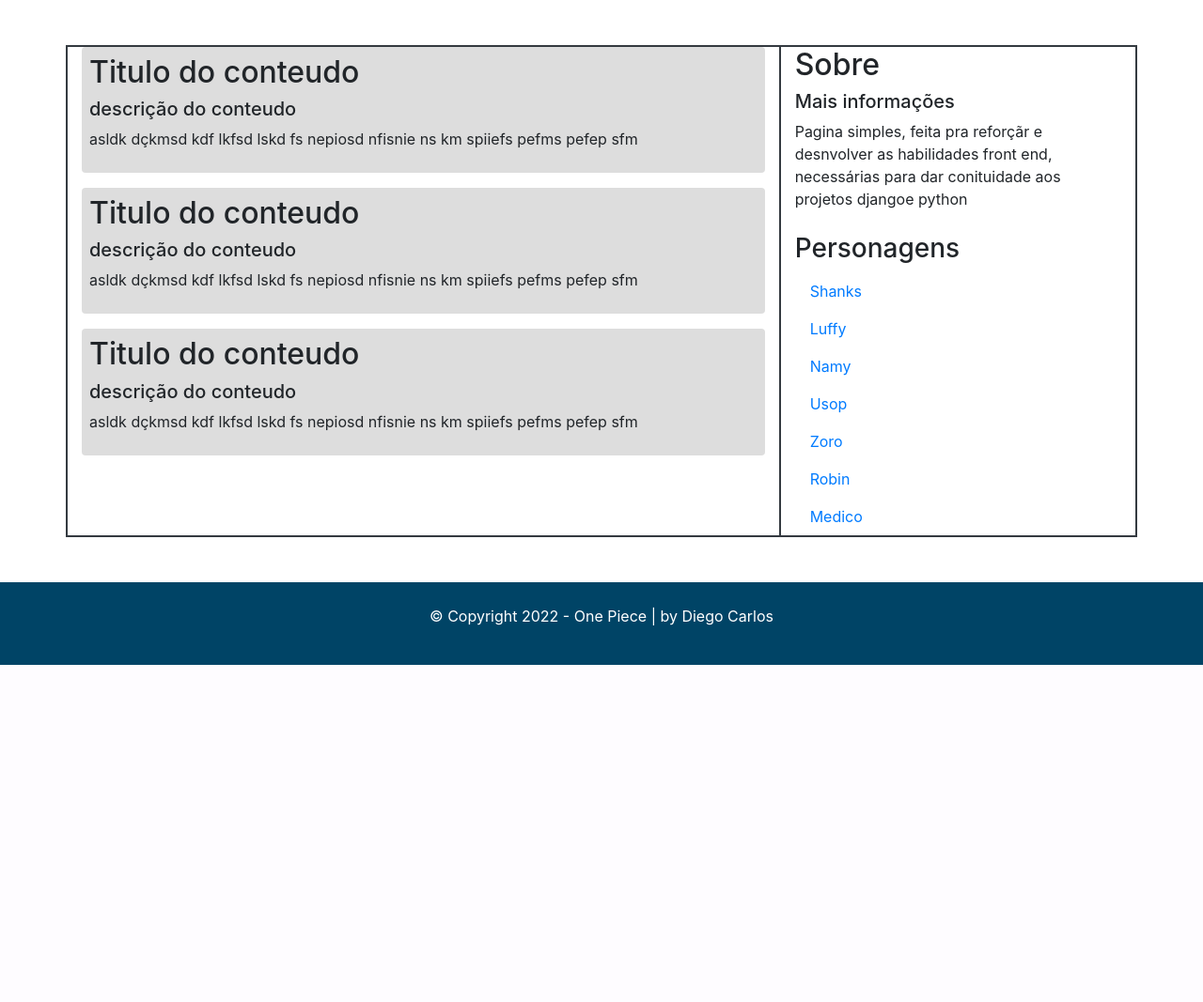
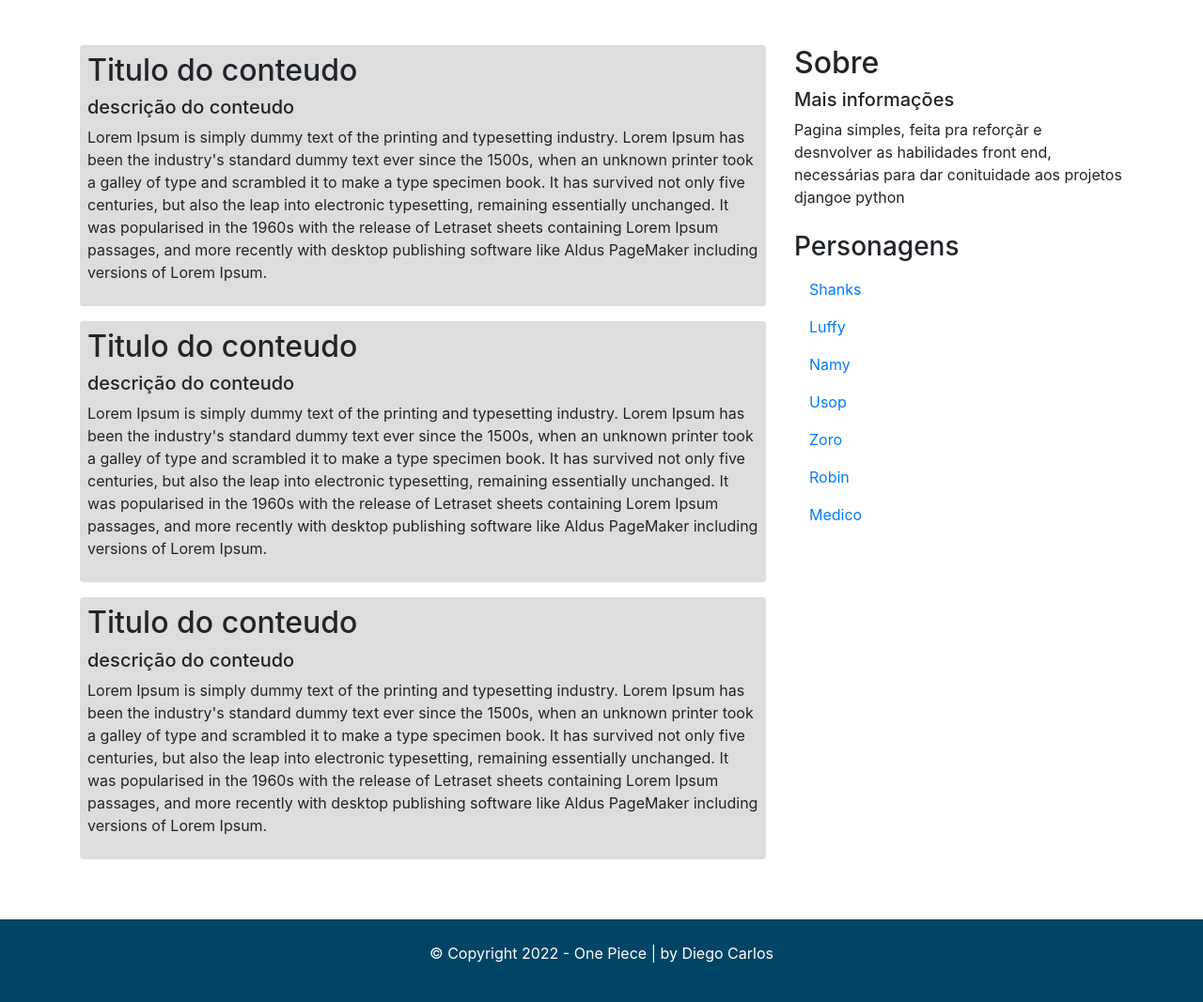
Before and after one commit to dcarll/pagina-web, a Django app: template core/templates/index.html in a window 1280 px wide. Shown: the part 186-1253 px from the top of the page at 94% size. Before the commit the page ends 894 px from the top, so only its background shows below. Run offline with Django 4.2, Linux system fonts and the light colour scheme; the template is opened without the code that fills it, so the values that code supplies are empty; parts of the project's set-up code (start-up, migrations or seed data) failed here and were passed over; some libraries are stand-ins or nearby versions.

Commit message:
pagina completa 1

```diff
--- a/core/static/css/custom.css
+++ b/core/static/css/custom.css
@@ -7,6 +7,9 @@
 .custom-header{
 
     background-image: url("/static/imagens/nav_one_piece.png");
+    width: 100%;
+    height: auto;
+
 
 
 }
--- a/core/templates/_container.html
+++ b/core/templates/_container.html
@@ -1,26 +1,44 @@
 {% load static %}
-<main class="container mt-5 border border-1 border-dark">
+<main class="container mt-5">
 	<div class="row">
-		<div class="col-sm-8 border border-1 border-dark">
+		<div class="col-sm-8 ">
 			<div class="rounded p-2 mb-3 bg-cinzaClaro">
 				<h2>Titulo do conteudo</h2>
 				<h5>descrição do conteudo</h5>
-				<p> asldk dçkmsd  kdf  lkfsd lskd fs nepiosd nfisnie ns km spiiefs pefms pefep sfm</p>
+				<p> Lorem Ipsum is simply dummy text of the printing and typesetting industry. Lorem Ipsum has been the
+					industry's standard dummy text ever since the 1500s, when an unknown printer took a galley of type
+					and scrambled it to make a type specimen book. It has survived not only five centuries, but also the
+					leap into electronic typesetting, remaining essentially unchanged. It was popularised in the 1960s with
+					the release of Letraset sheets containing Lorem Ipsum passages, and more recently with desktop
+					publishing software like Aldus PageMaker including versions of Lorem Ipsum.
+				</p>
 
 			</div>
 			<div class="rounded p-2 mb-3 bg-cinzaClaro">
 				<h2>Titulo do conteudo</h2>
 				<h5>descrição do conteudo</h5>
-				<p> asldk dçkmsd  kdf  lkfsd lskd fs nepiosd nfisnie ns km spiiefs pefms pefep sfm</p>
+				<p> Lorem Ipsum is simply dummy text of the printing and typesetting industry. Lorem Ipsum has been the
+					industry's standard dummy text ever since the 1500s, when an unknown printer took a galley of type
+					and scrambled it to make a type specimen book. It has survived not only five centuries, but also the
+					leap into electronic typesetting, remaining essentially unchanged. It was popularised in the 1960s with
+					the release of Letraset sheets containing Lorem Ipsum passages, and more recently with desktop
+					publishing software like Aldus PageMaker including versions of Lorem Ipsum.
+				</p>
 
 			</div>
 			<div class="rounded p-2 mb-3 bg-cinzaClaro">
 				<h2>Titulo do conteudo</h2>
 				<h5>descrição do conteudo</h5>
-				<p> asldk dçkmsd  kdf  lkfsd lskd fs nepiosd nfisnie ns km spiiefs pefms pefep sfm</p>
+				<p> Lorem Ipsum is simply dummy text of the printing and typesetting industry. Lorem Ipsum has been the
+					industry's standard dummy text ever since the 1500s, when an unknown printer took a galley of type
+					and scrambled it to make a type specimen book. It has survived not only five centuries, but also the
+					leap into electronic typesetting, remaining essentially unchanged. It was popularised in the 1960s with
+					the release of Letraset sheets containing Lorem Ipsum passages, and more recently with desktop
+					publishing software like Aldus PageMaker including versions of Lorem Ipsum.
+				</p>
 			</div>
 		</div>
-		<aside class="col-sm-4 border border-1 border-dark">
+		<aside class="col-sm-4 ">
 			<h2>Sobre</h2>
 			<h5>Mais informações </h5>
 			<p>Pagina simples, feita pra reforçãr e desnvolver as habilidades front end, necessárias para dar
```
